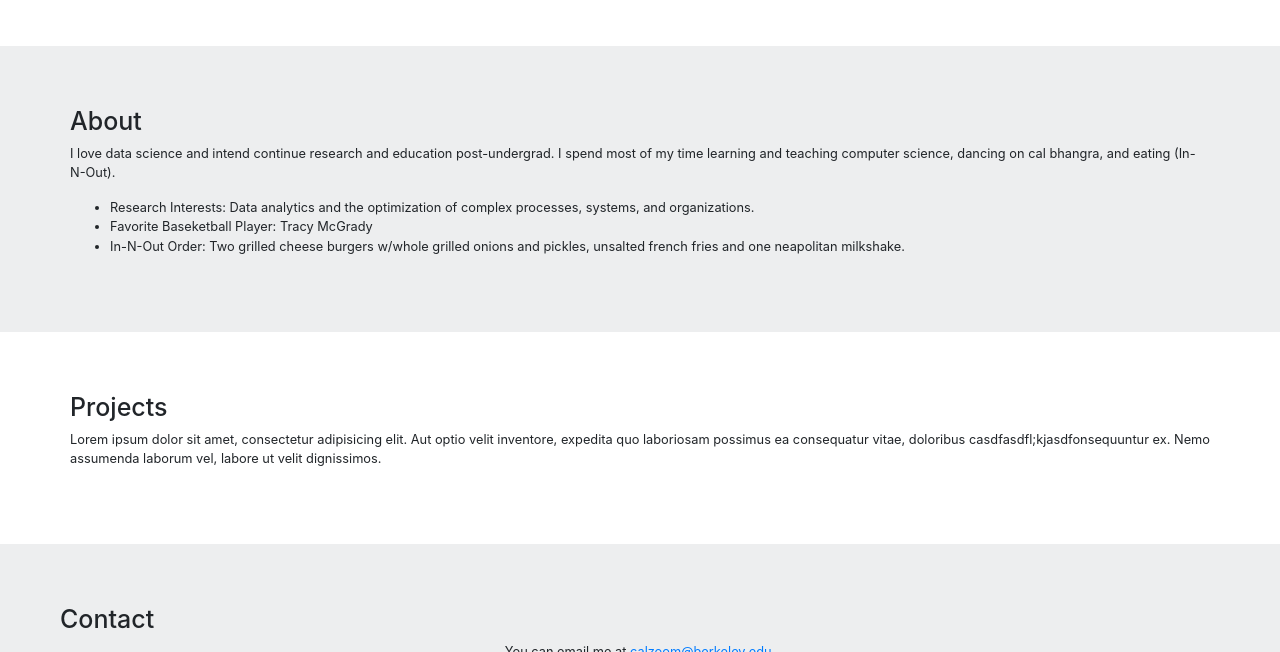
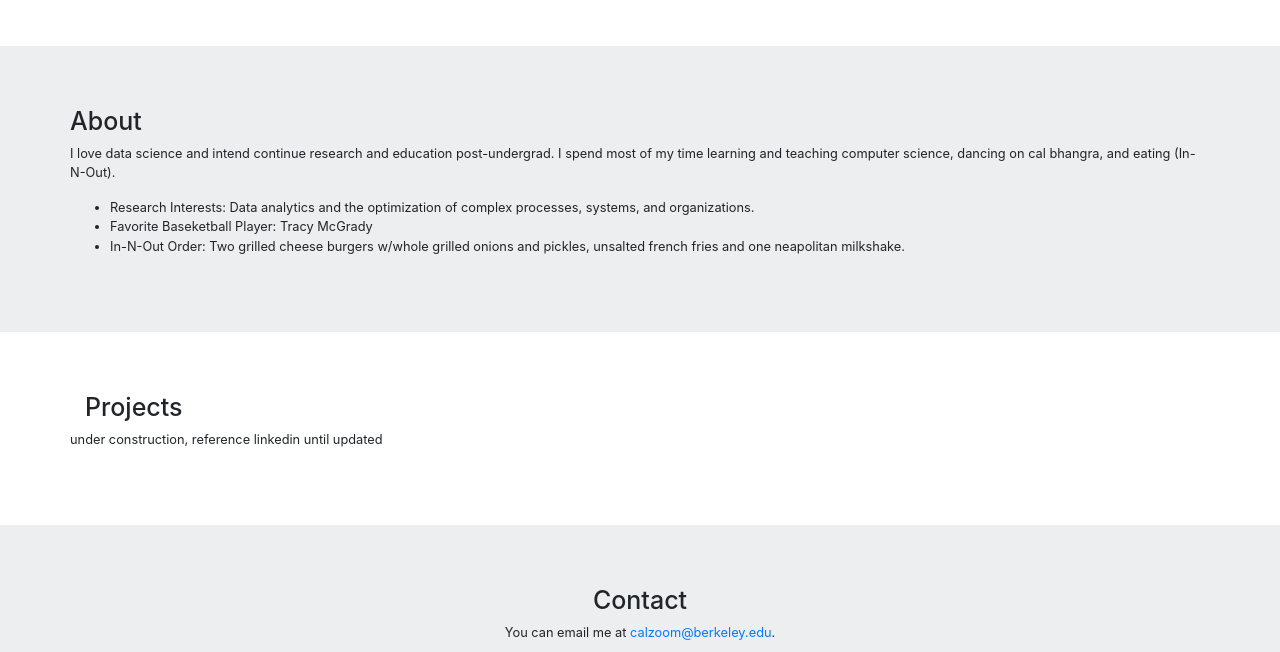
Before and after one commit to calzoom/calzoom.github.ios, a plain HTML site: page index.html in a window 1280 px wide. Shown: the part 229-881 px from the top of the page. Drawn offline with Linux system fonts and the light colour scheme.

Commit message:
need to update projects

```diff
--- a/index.html
+++ b/index.html
@@ -79,17 +79,17 @@
 
     <section id="projects" style="padding: 60px;">
       <div class="container">
+        <h1 id="title">Projects</h1>
         <div class="row">
           <!-- <div class="col-lg-8 mx-auto"> -->
-            <h1 id="title">Projects</h1>
-            <p>Lorem ipsum dolor sit amet, consectetur adipisicing elit. Aut optio velit inventore, expedita quo laboriosam possimus ea consequatur vitae, doloribus casdfasdfl;kjasdfonsequuntur ex. Nemo assumenda laborum vel, labore ut velit dignissimos.</p>
+            <p>under construction, reference linkedin until updated</p>
           <!-- </div> -->
         </div>
       </div>
     </section>
 
     <section id="contact" style="background:#edeeef; padding: 60px;">
-      <h1 id="title">Contact</h1>
+      <h1 id="title" class="text-center">Contact</h1>
       <p class="text-center">You can email me at <a href="calzoom@berkeley.edu">calzoom@berkeley.edu</a>.</p>
       <div class="container">
         <div class="row">
```
